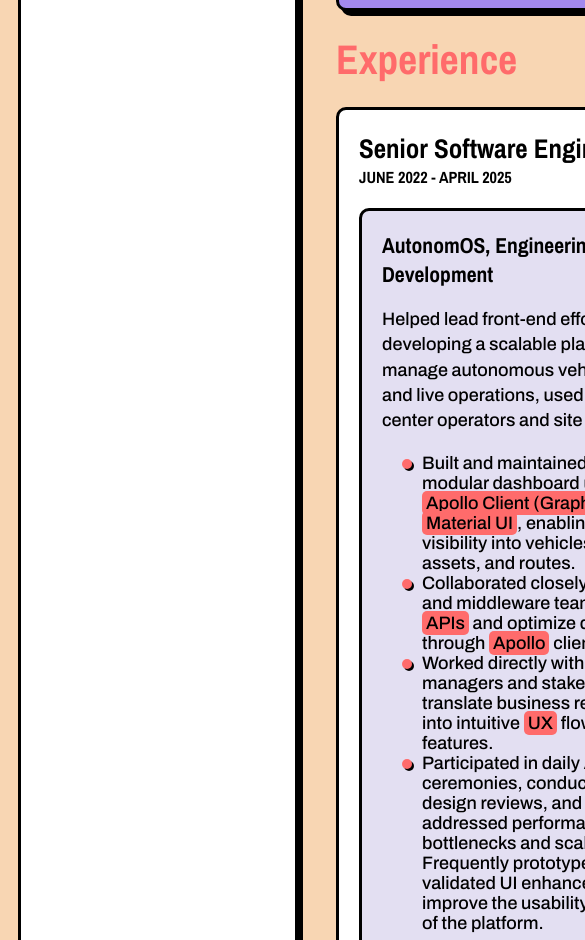
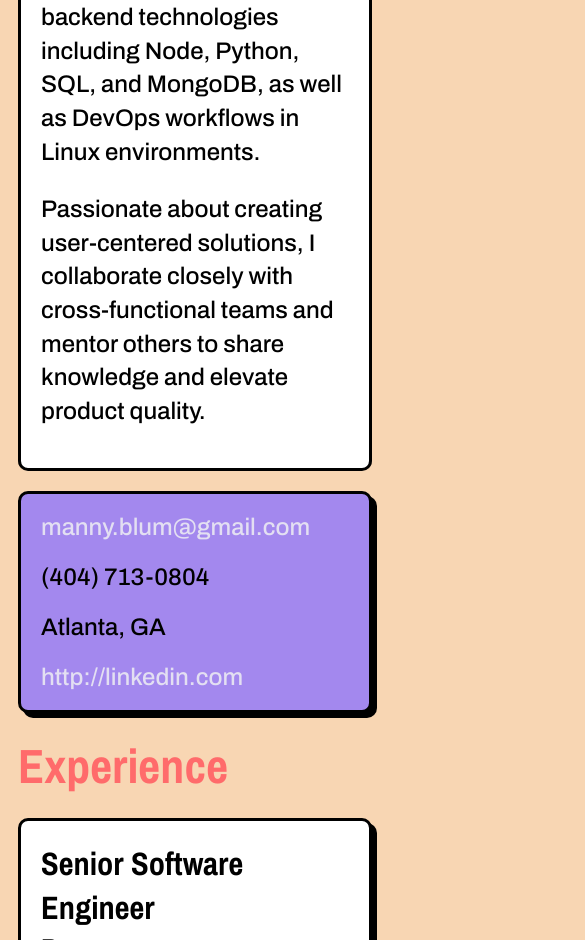
Before and after one commit to mannyblum/mannyblum.me, a React (Vite) app: page / in a window 390 px wide. Shown: the part 1060-2000 px from the top of the page, 585 px wide, since content can reach past the window. Built offline with nearby package versions, Linux system fonts and the light colour scheme.

Commit message:
tweaking css for some basic responsiveness

```diff
--- a/src/App.tsx
+++ b/src/App.tsx
@@ -107,8 +107,9 @@ function App() {
           <article className="card shadow job">
             <header>
               <h4>
-                Senior Software Engineer - Beep
-                <span>JUNE 2022 - APRIL 2025</span>
+                <span className="title">Senior Software Engineer</span>
+                <span className="company">Beep</span>
+                <span className="dates">JUNE 2022 - APRIL 2025</span>
               </h4>
             </header>
             <section className="card shadow project">
@@ -152,8 +153,9 @@ function App() {
           <article className="card shadow job">
             <header>
               <h4>
-                Senior Software Developer - Bluefletch
-                <span>NOV 2017 - June 2022</span>
+                <span className="title">Senior Software Developer</span>
+                <span className="company">Bluefletch</span>
+                <span className="dates">NOV 2017 - June 2022</span>
               </h4>
             </header>
             <section className="card shadow project">
@@ -237,8 +239,9 @@ function App() {
           <article className="card shadow job">
             <header>
               <h4>
-                Software Developer - Ionic Security
-                <span>SEPT 2013 - SEPT 2017</span>
+                <span className="title">Software Developer</span>
+                <span className="company">Ionic Security</span>
+                <span className="dates">SEPT 2013 - SEPT 2017</span>
               </h4>
             </header>
 
@@ -319,8 +322,9 @@ function App() {
           <article className="card shadow job">
             <header>
               <h4>
-                Developer - CMG – Digital &amp; Strategy
-                <span>APR 2011 - SEPT 2013</span>
+                <span className="title">Developer</span>
+                <span className="company">CMG – Digital &amp; Strategy</span>
+                <span className="dates">APR 2011 - SEPT 2013</span>
               </h4>
             </header>
             <section className="card shadow project">
--- a/src/index.css
+++ b/src/index.css
@@ -157,7 +157,17 @@ main h4 {
   margin-bottom: 20px;
 }
 
-main h4 span {
+.card.job .title {
+  display: block;
+  font-size: 1.35rem;
+}
+
+.card.job .company {
+  display: block;
+  font-size: 1.2rem;
+}
+
+.card.job .dates {
   font-size: 0.9rem;
   display: block;
 }
@@ -217,3 +227,65 @@ li::before {
 .container .card.contact ul li::before {
   display: none;
 }
+
+.container .card.contact a {
+  color: #e3dff2;
+  /* font-style: italic; */
+  font-variation-settings: "wdth" 75;
+}
+
+@media only screen and (max-width: 768px) {
+  :root {
+    font-size: 24px;
+  }
+  aside {
+    display: none;
+  }
+
+  .container {
+    box-sizing: border-box;
+    grid-template-columns: 1fr;
+    padding: 10px;
+    display: inline-block;
+  }
+
+  .container main {
+    margin-right: 0;
+    padding: 0;
+    margin: 0;
+  }
+
+  .container main h1 {
+    font-size: 2rem;
+  }
+
+  .container main h2 {
+    font-size: 1.1rem;
+  }
+
+  .container .experience header h2 {
+    font-size: 2rem;
+  }
+
+  .card.job .title {
+    display: block;
+    font-size: 1.35rem;
+  }
+
+  .card.job .company {
+    display: block;
+    font-size: 1.2rem;
+  }
+
+  .card.job ul {
+    padding-inline-start: 20px;
+  }
+
+  .card.job ul li {
+    margin-bottom: 10px;
+  }
+
+  .container .card.contact ul {
+    grid-template-columns: 1fr;
+  }
+}
```
